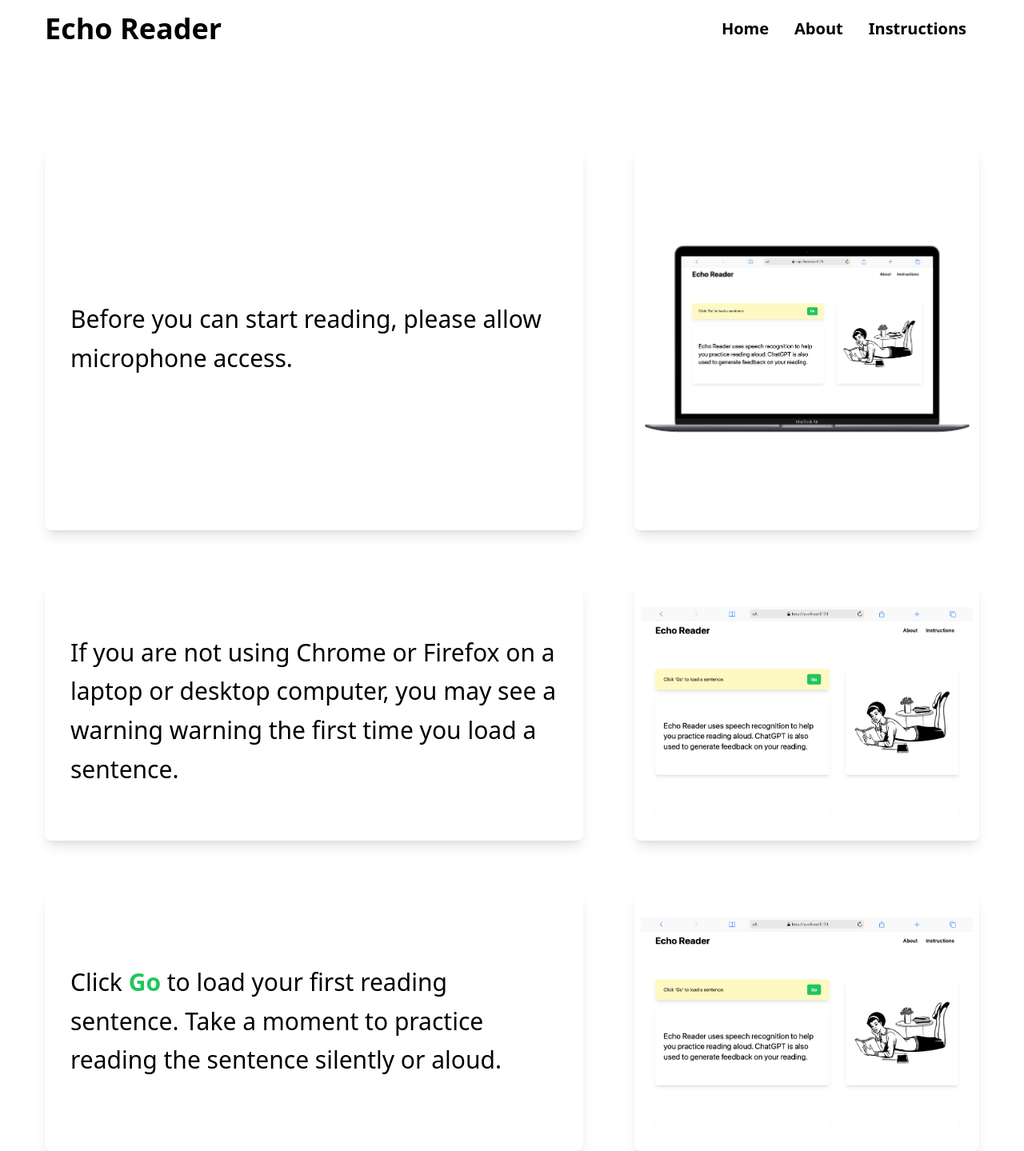
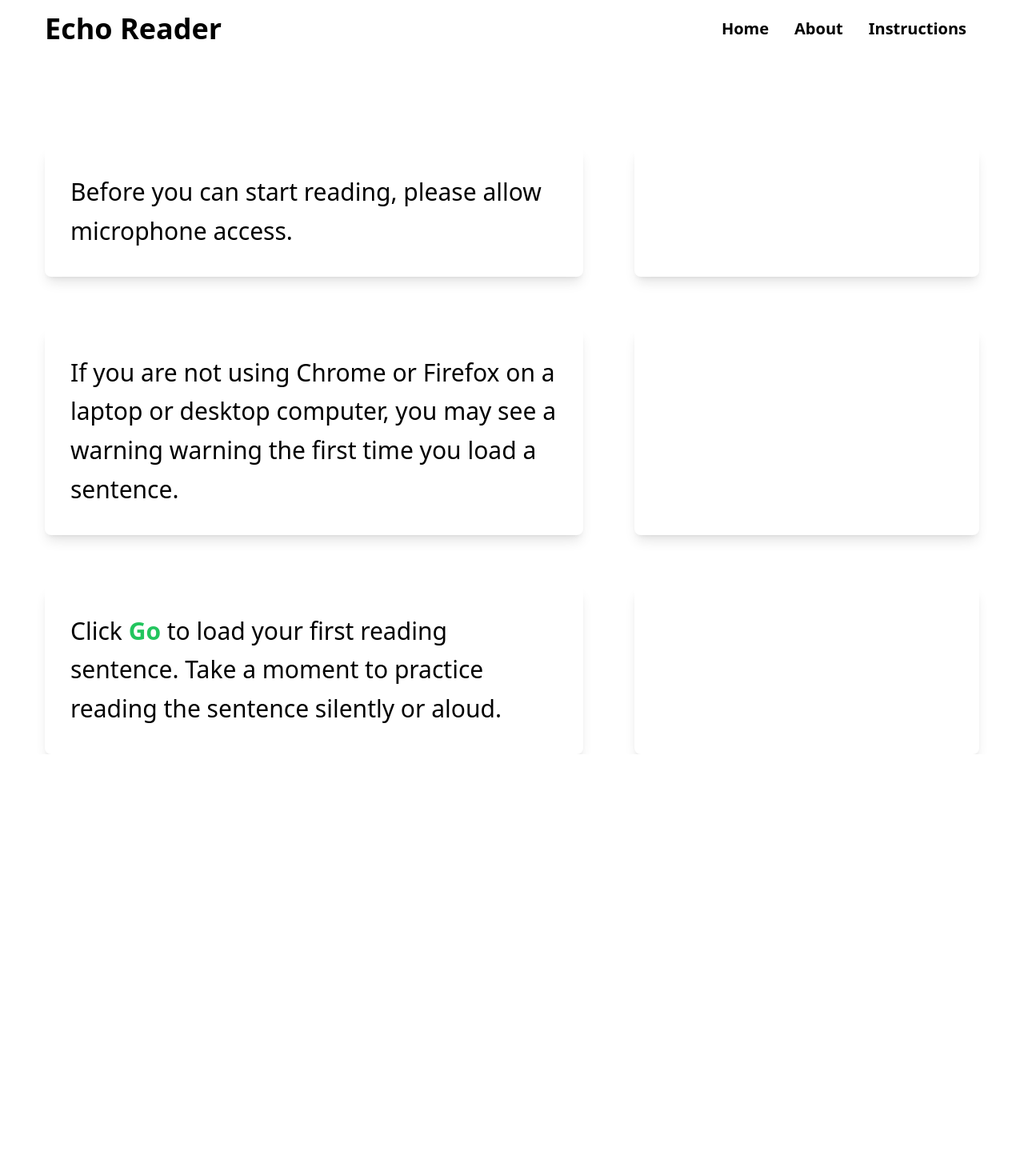
Before and after one commit to imaricodes/echo-reader-2023, a React (Vite) app: page /instructions in a window 1280 px wide. Shown: the whole page at 80% size. After the commit the page ends 943 px from the top, so only its background shows below. Built offline with nearby package versions, Linux system fonts and the light colour scheme.

Commit message:
Fix gcloud build error

```diff
--- a/src/components/Instructions/Instructions.jsx
+++ b/src/components/Instructions/Instructions.jsx
@@ -1,6 +1,6 @@
 import React from 'react'
-import goScreenComputer from '../../assets/instructionsImg/go-screen-computer.png'
-import goScreenComputerNoFrame from '../../assets/instructionsImg/go-screen-no-frame.png'
+// import goScreenComputer from '../../assets/instructionsImg/go-screen-computer.png'
+// import goScreenComputerNoFrame from '../../assets/instructionsImg/go-screen-no-frame.png'
 
 const Instructions = () => {
   return (
@@ -10,7 +10,7 @@
                 <p className='instructions__p'>Before you can start reading, please allow microphone access.</p>
             </div>
             <div className='instructions-container__image-card'>
-                <img src={goScreenComputer}/>
+                {/* <img src={goScreenComputer}/> */}
             </div>
         </div>
 
@@ -19,7 +19,7 @@
                 <p className='instructions__p'>If you are not using Chrome or Firefox on a laptop or desktop computer, you may see a warning warning the first time you load a sentence.</p>
             </div>
             <div className='instructions-container__image-card'>
-                <img src={goScreenComputerNoFrame} key={1}/>
+                {/* <img src={goScreenComputerNoFrame} key={1}/> */}
             </div>
         </div>
 
@@ -28,7 +28,7 @@
                 <p className='instructions__p'>Click <span className='font-semibold text-green-500'>Go</span> to load your first reading sentence. Take a moment to practice reading the sentence silently or aloud.</p>
             </div>
             <div className='instructions-container__image-card'>
-                <img src={goScreenComputerNoFrame} key={2}/>
+                {/* <img src={goScreenComputerNoFrame} key={2}/> */}
             </div>
         </div>
     </div>
```
